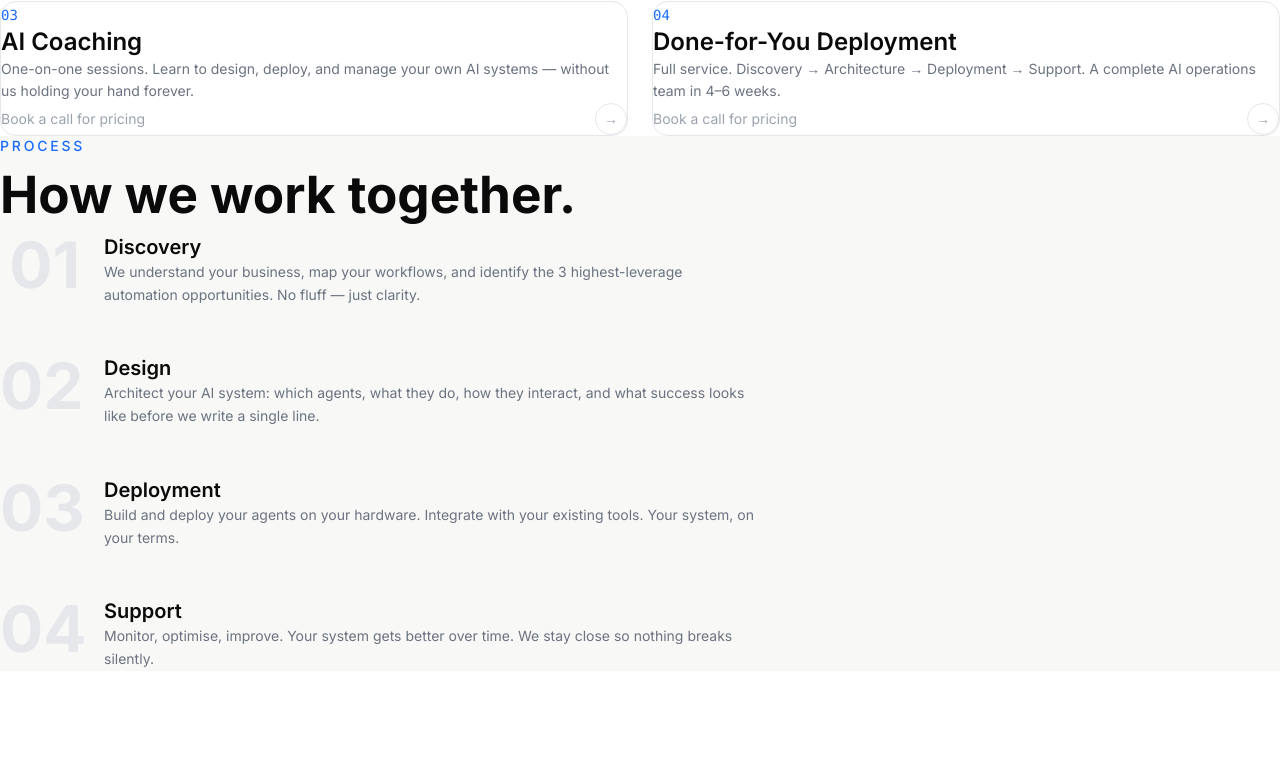
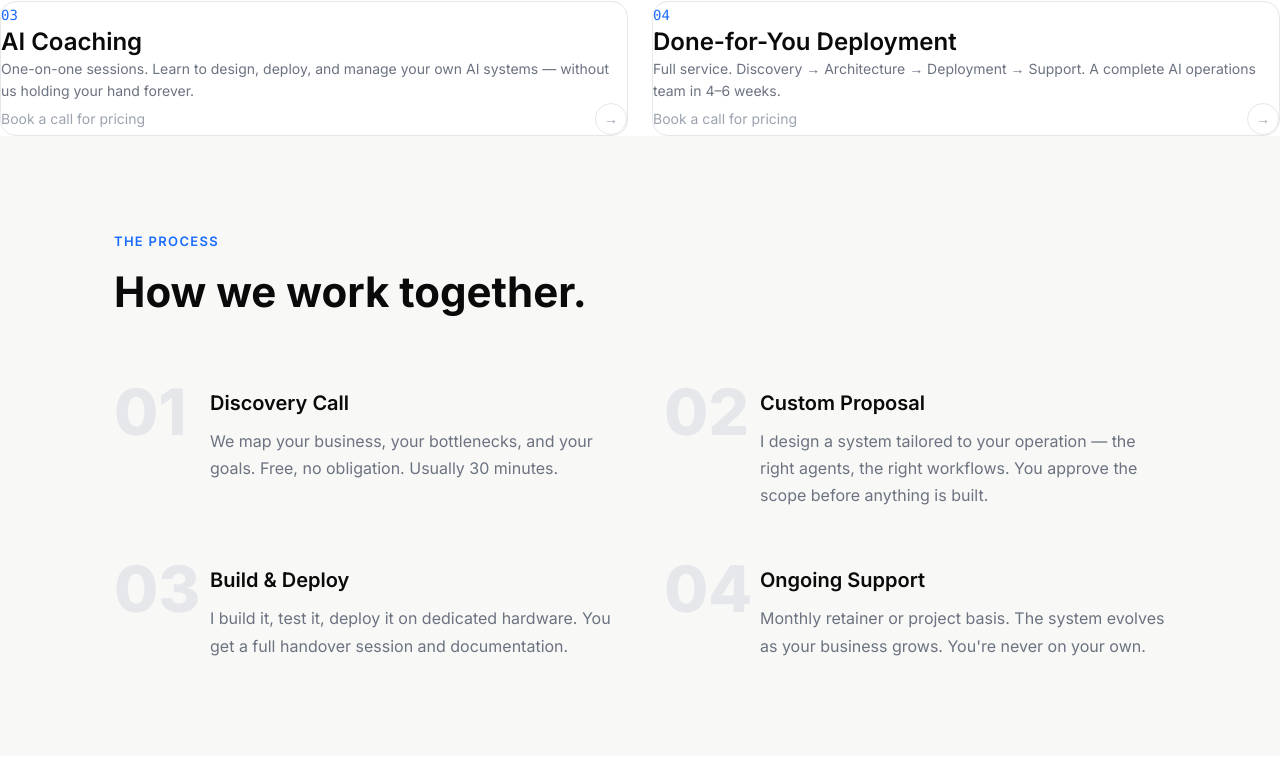
Before and after one commit to DylanWichmannAI/dylanwichmannai-v2, a Next.js app: page / in a window 1280 px wide. Shown: the part 1808-2575 px from the top of the page. Built offline with nearby package versions, Linux system fonts and the light colour scheme; a web font is replaced by a local one.

Commit message:
fix: process section complete rewrite - static render, no GSAP

```diff
--- a/components/sections/Process.tsx
+++ b/components/sections/Process.tsx
@@ -1,121 +1,55 @@
-'use client';
-
-import { useRef } from 'react';
-import { useGSAP } from '@gsap/react';
-import { gsap } from 'gsap';
-import { ScrollTrigger } from 'gsap/ScrollTrigger';
-
-const STEPS = [
+export default function Process() {
+  const steps = [
     {
-    number: '01',
-    title: 'Discovery',
-    description:
-      "We understand your business, map your workflows, and identify the 3 highest-leverage automation opportunities. No fluff — just clarity.",
+      number: "01",
+      title: "Discovery Call",
+      description: "We map your business, your bottlenecks, and your goals. Free, no obligation. Usually 30 minutes."
     },
     {
-    number: '02',
-    title: 'Design',
-    description:
-      'Architect your AI system: which agents, what they do, how they interact, and what success looks like before we write a single line.',
+      number: "02",
+      title: "Custom Proposal",
+      description: "I design a system tailored to your operation — the right agents, the right workflows. You approve the scope before anything is built."
     },
     {
-    number: '03',
-    title: 'Deployment',
-    description:
-      'Build and deploy your agents on your hardware. Integrate with your existing tools. Your system, on your terms.',
+      number: "03",
+      title: "Build & Deploy",
+      description: "I build it, test it, deploy it on dedicated hardware. You get a full handover session and documentation."
     },
     {
-    number: '04',
-    title: 'Support',
-    description:
-      'Monitor, optimise, improve. Your system gets better over time. We stay close so nothing breaks silently.',
-  },
+      number: "04",
+      title: "Ongoing Support",
+      description: "Monthly retainer or project basis. The system evolves as your business grows. You're never on your own."
+    }
   ];
 
-export default function Process() {
-  const containerRef = useRef<HTMLElement>(null);
-
-  useGSAP(
-    () => {
-      gsap.registerPlugin(ScrollTrigger);
-      if (window.matchMedia('(prefers-reduced-motion: reduce)').matches) return;
-
-      gsap.utils.toArray<HTMLElement>('.process-step').forEach((step) => {
-        gsap.from(step, {
-          x: -40,
-          opacity: 0,
-          duration: 0.7,
-          ease: 'power3.out',
-          scrollTrigger: {
-            trigger: step,
-            start: 'top 80%',
-            toggleActions: 'play none none none',
-            once: true,
-          },
-        });
-      });
-
-      return () => ScrollTrigger.getAll().forEach((t) => t.kill());
-    },
-    { scope: containerRef }
-  );
-
   return (
-    <section
-      ref={containerRef}
-      id="process"
-      className="bg-[#F8F8F6] py-32 px-6"
-      style={{ opacity: 1, visibility: 'visible' }}
-      data-visible="true"
-    >
-      <div className="max-w-[1280px] mx-auto">
-
-        {/* Header */}
-        <div className="mb-20" style={{ opacity: 1 }}>
-          <p className="text-[#1A6BFF] text-sm font-medium tracking-[0.2em] uppercase mb-4">
-            Process
+    <section id="process" style={{ padding: '96px 0', backgroundColor: '#F8F8F6' }}>
+      <div style={{ maxWidth: '1100px', margin: '0 auto', padding: '0 24px' }}>
+        <p style={{ fontSize: '13px', fontWeight: 600, letterSpacing: '0.1em', textTransform: 'uppercase', color: '#1A6BFF', marginBottom: '16px' }}>
+          The Process
         </p>
-          <h2
-            className="font-bold text-[#0A0A0A]"
-            style={{
-              fontFamily: 'var(--font-clash-display), Space Grotesk, sans-serif',
-              fontSize: 'clamp(2rem, 4vw, 3.5rem)',
-            }}
-          >
+        <h2 style={{ fontSize: '42px', fontWeight: 700, color: '#0A0A0A', marginBottom: '64px', lineHeight: 1.15 }}>
           How we work together.
         </h2>
-        </div>
-
-        {/* Steps — clean flex card layout, no overlap */}
-        <div className="max-w-[760px] flex flex-col gap-12">
-          {STEPS.map((step) => (
-            <div
-              key={step.number}
-              className="process-step flex items-start gap-6"
-              style={{ opacity: 1, visibility: 'visible' }}
-            >
-              {/* Number — fixed width, large accent, no overlap */}
-              <div className="flex-shrink-0 w-20 text-right">
-                <span
-                  className="font-bold leading-none text-[#E5E7EB]"
-                  style={{
-                    fontFamily: 'var(--font-clash-display), Space Grotesk, sans-serif',
-                    fontSize: 'clamp(3rem, 5vw, 4.5rem)',
-                  }}
-                >
+        <div style={{ display: 'grid', gridTemplateColumns: 'repeat(auto-fit, minmax(460px, 1fr))', gap: '48px' }}>
+          {steps.map((step) => (
+            <div key={step.number} style={{ display: 'flex', gap: '24px', alignItems: 'flex-start' }}>
+              <span style={{
+                fontSize: '64px',
+                fontWeight: 800,
+                color: '#E5E7EB',
+                lineHeight: 1,
+                flexShrink: 0,
+                width: '72px',
+                textAlign: 'right'
+              }}>
                 {step.number}
               </span>
-              </div>
-
-              {/* Content */}
-              <div className="flex-1 pt-2 pb-2 border-b border-[#E5E7EB] last:border-0">
-                <h3
-                  className="font-semibold text-[#0A0A0A] text-xl mb-3"
-                  style={{ fontFamily: 'var(--font-clash-display), Space Grotesk, sans-serif' }}
-                >
+              <div style={{ paddingTop: '8px' }}>
+                <h3 style={{ fontSize: '20px', fontWeight: 600, color: '#0A0A0A', marginBottom: '10px' }}>
                   {step.title}
                 </h3>
-                <p className="text-[#6B7280] text-sm leading-relaxed">
+                <p style={{ fontSize: '16px', color: '#6B7280', lineHeight: 1.7 }}>
                   {step.description}
                 </p>
               </div>
```
Lines whose indentation alone changed are shown as unchanged.
